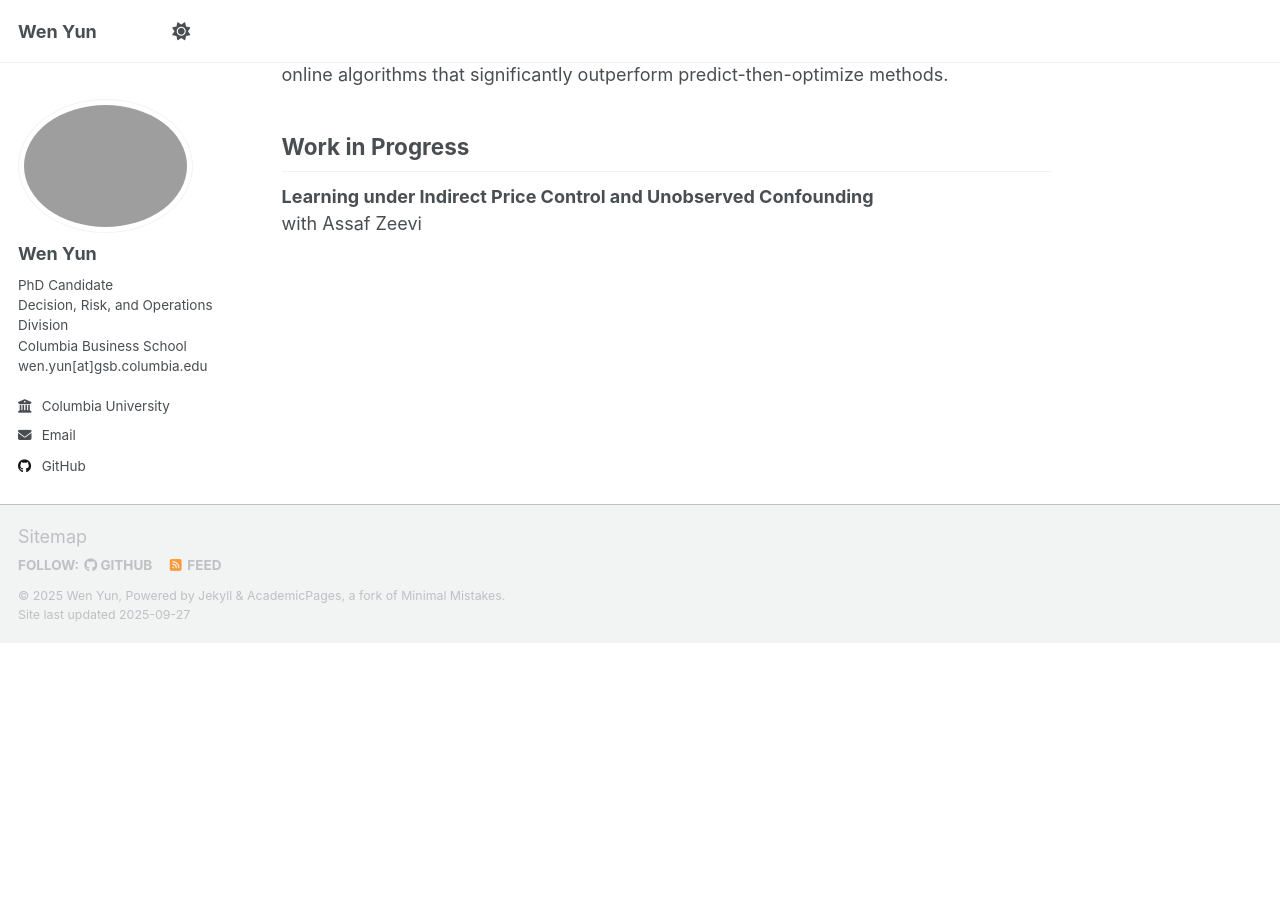
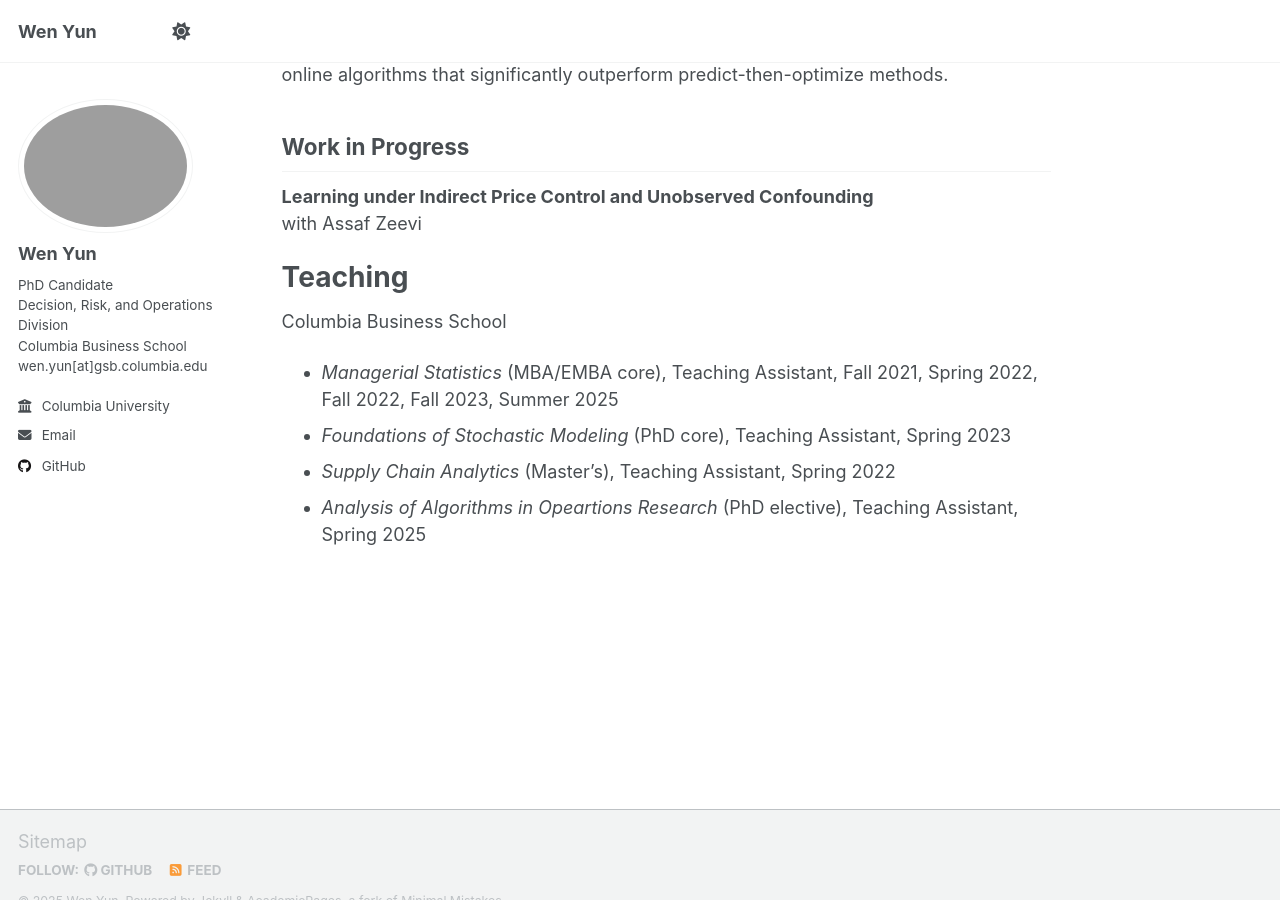
Before and after one commit to wenyun0/wenyun0.github.io, a Jekyll site: the page built from _pages/about.md, in a window 1280 px wide and 900 px high, scrolled down 944 px. Built offline with Jekyll 4.4.1, drawn with Linux system fonts in a browser that asks for light colours; a script that is not in the unit is left out; before the commit the page ends 1586 px from its top, so only the background shows below that.

Commit message:
Update about.md

```diff
--- a/_pages/about.md
+++ b/_pages/about.md
@@ -33,3 +33,11 @@ A dynamic pricing framework with history-dependent demand influenced by prices a
 
 **Learning under Indirect Price Control and Unobserved Confounding**<br>
 with Assaf Zeevi
+
+# Teaching
+
+Columbia Business School<br>
+- *Managerial Statistics* (MBA/EMBA core), Teaching Assistant, Fall 2021, Spring 2022, Fall 2022, Fall 2023, Summer 2025
+- *Foundations of Stochastic Modeling* (PhD core), Teaching Assistant, Spring 2023
+- *Supply Chain Analytics* (Master’s), Teaching Assistant, Spring 2022
+- *Analysis of Algorithms in Opeartions Research* (PhD elective), Teaching Assistant, Spring 2025
```
